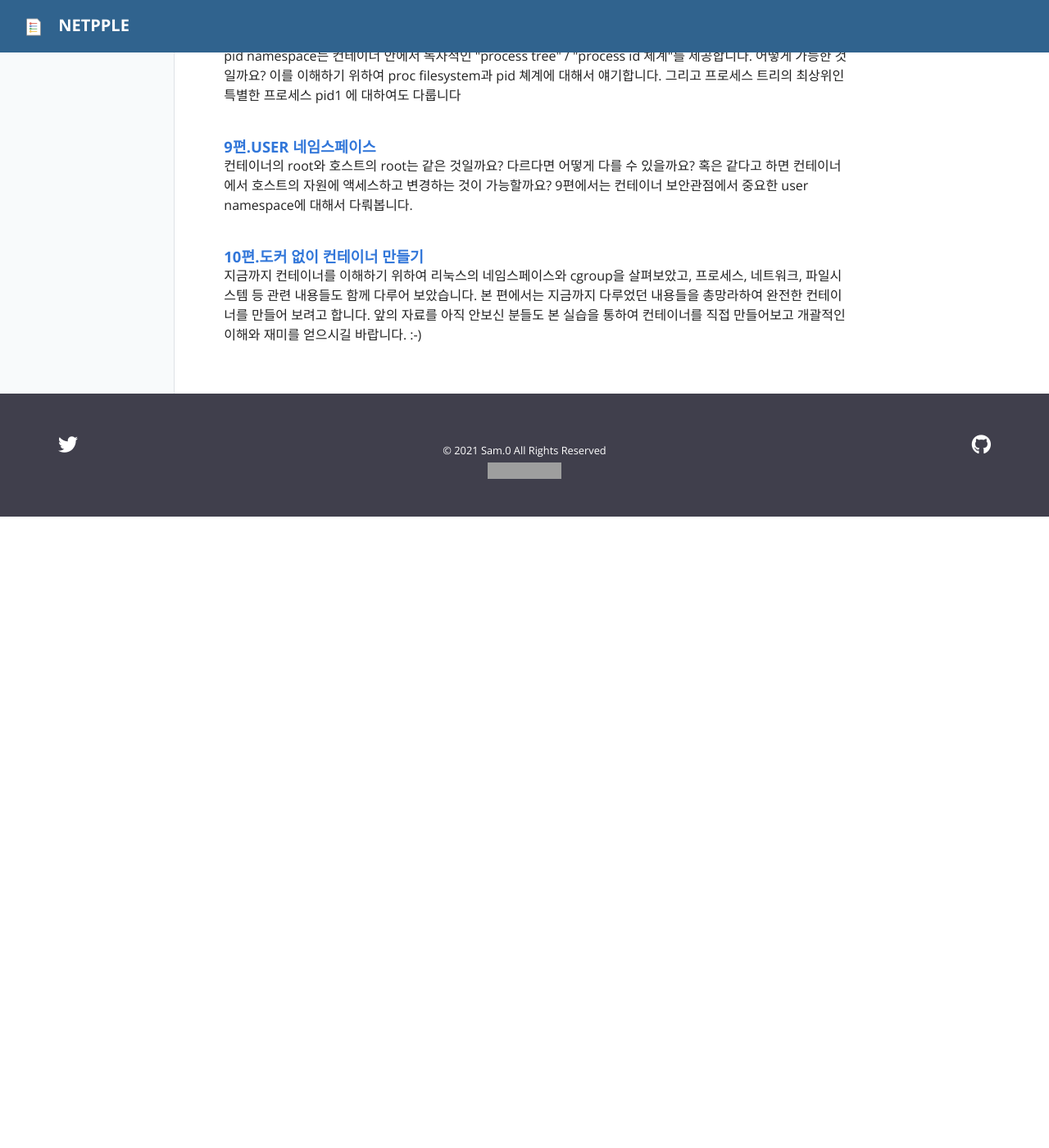
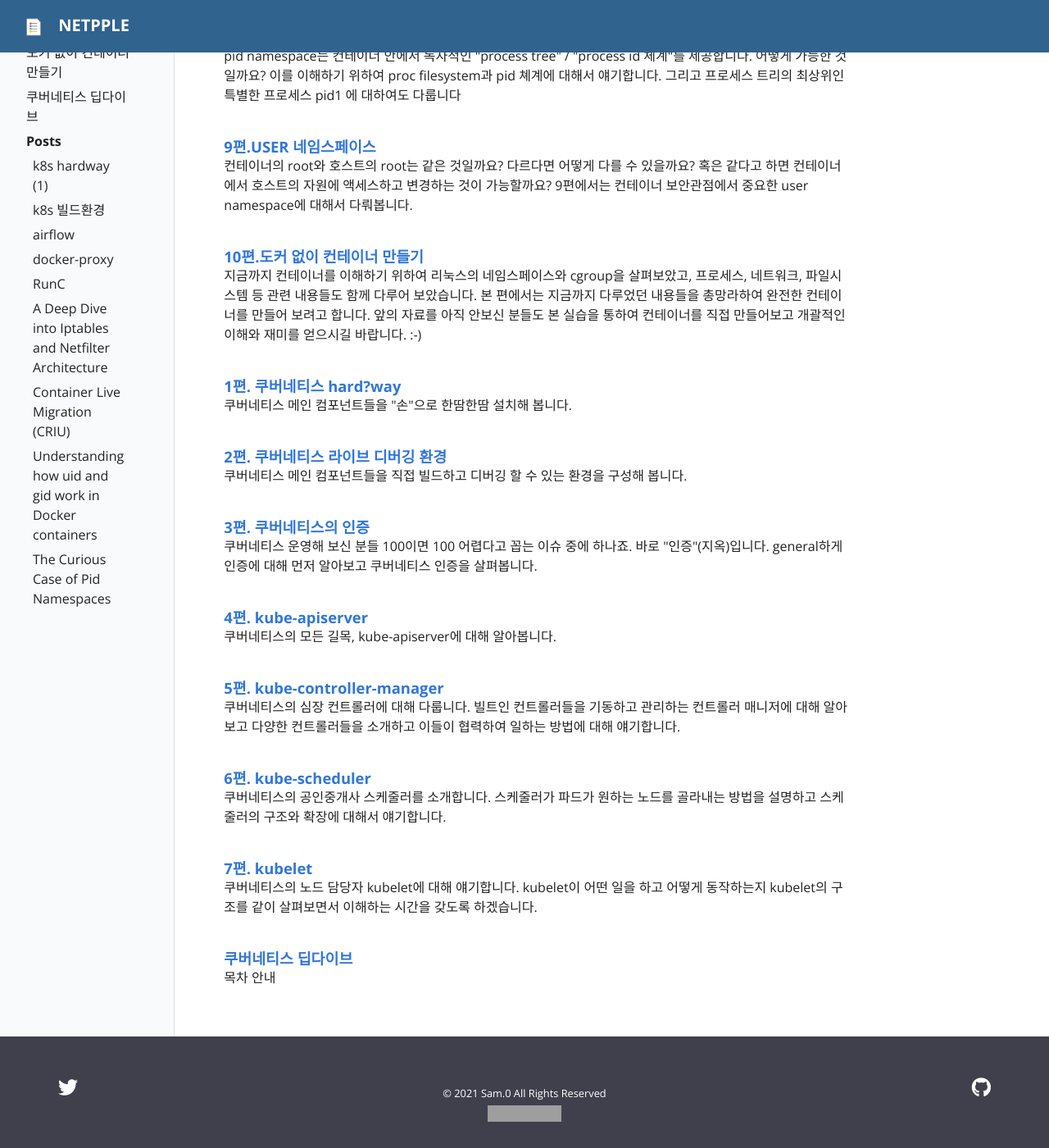
Before and after one commit to netpple/netpple.github.io, a Jekyll site: the page built from pages/docs.md, in a window 1280 px wide and 1400 px high, scrolled down 1304 px. Shown: the whole window at 82% size. Built offline with Jekyll 4.4.1, drawn with Linux system fonts in a browser that asks for light colours; before the commit the page ends 1934 px from its top, so only the background shows below that; grey boxes are pictures that could not be loaded.

Commit message:
kubernetes deepdive
쿠버네티스 딥다이브

```diff
--- a/_data/toc.yml
+++ b/_data/toc.yml
@@ -1,6 +1,5 @@
 - title: Documentation
   url: "docs/make-container-without-docker"
-#  url: "docs"
   links:
     - title: "도커 없이 컨테이너 만들기"
       url: "docs/make-container-without-docker"
@@ -29,6 +28,25 @@
           url: "docs/make-container-without-docker/user-namespace"
         - title: 10편.도커 없이 컨테이너 만들기
           url: "docs/make-container-without-docker/make-container"
+    - title: "쿠버네티스 딥다이브"
+      url: "docs/deepdive-into-kubernetes"
+      children:
+        - title: 목차
+          url: "docs/deepdive-into-kubernetes#목차"
+        - title: kubernetes hardway
+          url: "docs/deepdive-into-kubernetes/k8s-hardway"
+        - title: kubernetes live debugging
+          url: "docs/deepdive-into-kubernetes/k8s-debugging"
+        - title: kubernetes certificates
+          url: "docs/deepdive-into-kubernetes/k8s-certificates"
+        - title: kube-apiserver
+          url: "docs/deepdive-into-kubernetes/k8s-apiserver"
+        - title: kube-scheduler
+          url: "docs/deepdive-into-kubernetes/k8s-scheduler"
+        - title: kube-controller-manager
+          url: "docs/deepdive-into-kubernetes/k8s-controller-manager"
+        - title: kubelet
+          url: "docs/deepdive-into-kubernetes/k8s-kubelet"
 - title: "Posts"
   url: "news/"
   links:
--- /dev/null
+++ b/_docs/deepdive-into-kubernetes/index.md
@@ -0,0 +1,45 @@
+---
+title: 쿠버네티스 딥다이브
+date: 2022-05-20 07:25:00 +09:00
+tags:
+ - kubernetes
+ - container
+ - kubeapiserver
+ - kubescheduler
+ - kubecontrollermanager
+ - kubelet
+ - etcd
+ - kubeproxy
+ - flannel
+description: 목차 안내
+rightpanel: true
+---
+
+# 쿠버네티스 딥다이브
+
+
+## 시작하며 ..
+쿠버네티스 deep dive  분석스터디를 시작해 보려합니다.
+아래와 같은 "당찬" 목표를 가지고 있습니다 :-)
+
+쿠버네티스를 코드레벨에서  deep 하게 이해하고 실무에 활용
+- 클러스터 운영 및 장애 응대에 활용
+- 익스텐션 포인트(오퍼레이터, 커스텀 스케쥴러, API서버 익스텐션 등)를 이해하고 개발에 활용
+- "대용량" 클러스터 운영 역량 확보
+
+## 목차
+
+{% assign docs = site.docs | where:'label', '쿠버네티스 딥다이브' %}
+
+{% for post in docs %}
+### [{{ post.title }}]({{ post.url }})
+
+![{{ post.image }}]({{ post.image }}){:width="200"}{:.align-left}
+
+<span class="badge badge-info">{{ post.version | default: "v1.0" }}</span>
+{% if post.badges %}{% for badge in post.badges %}<span class="badge badge-{{ badge.type }}">{{ badge.tag }}</span>{% endfor %}{% endif %}
+<span class="post-date" style="font-style: italic;">{{ post.date | date: "%m/%d %H:%m, %Y" }}</span>
+{{ post. description }}
+
+
+{% endfor %}
--- /dev/null
+++ b/_docs/deepdive-into-kubernetes/k8s-apiserver.md
@@ -0,0 +1,24 @@
+---
+title: 4편. kube-apiserver
+description: 쿠버네티스의 모든 길목, kube-apiserver에 대해 알아봅니다.
+date: 2022-04-06 10:00:00 +09:00
+label: 쿠버네티스 딥다이브
+comments: true
+image: https://netpple.github.io/docs/assets/img/deepdive-into-kubernetes-4-kube-apiserver.png
+histories:
+- date: 2022-04-06 10:00:00 +09:00
+  description: 최초 게시
+---
+<div class="responsive-wrap">
+  <iframe src="https://docs.google.com/presentation/d/e/2PACX-1vR0k4q0PJf-8f9Qu3OXBFxALZxSmXdc3Bn3YWi96SeL2SDn3ouWHM49l_TCNdYL0nwKIX4BoKv5qI3r/embed?start=false&loop=false&delayms=3000" frameborder="0" width="100%" allowfullscreen="true" mozallowfullscreen="true" webkitallowfullscreen="true"></iframe>
+</div>
+
+[[슬라이드 보기]](https://docs.google.com/presentation/d/1s7PUNDvrWo__IH9gYmQDsVPzzD985NB3MS4ZutEFaFk/edit#){:target="_blank"}
+
+### references
+- [Programming Kubernetes by Michael Hausenblas, Stefan Schimanski](https://www.oreilly.com/library/view/programming-kubernetes/9781492047094/){:target="_blank"}
+- [The Kubernetes API](https://kubernetes.io/docs/concepts/overview/kubernetes-api/){:target="_blank"}
+- [Kubernetes Workload Resources](https://kubernetes.io/docs/reference/kubernetes-api/workload-resources/){:target="_blank"}
+- [Kubernetes API Reference](https://kubernetes.io/docs/reference/kubernetes-api/){:target="_blank"}
+- [Exploring Kubernetes Operator Pattern](https://iximiuz.com/en/posts/kubernetes-operator-pattern/){:target="_blank"}
+- [Kubernetes API Server Chain](https://mobile.twitter.com/hasheddan/status/1457390669937451015){:target="_blank"}
--- /dev/null
+++ b/_docs/deepdive-into-kubernetes/k8s-certificates.md
@@ -0,0 +1,19 @@
+---
+title: 3편. 쿠버네티스의 인증
+description: 쿠버네티스 운영해 보신 분들 100이면 100 어렵다고 꼽는 이슈 중에 하나죠. 바로 "인증"(지옥)입니다. general하게 인증에 대해 먼저 알아보고 쿠버네티스 인증을 살펴봅니다.
+date: 2022-03-29 10:00:00 +09:00
+label: 쿠버네티스 딥다이브
+comments: true
+image: https://netpple.github.io/docs/assets/img/deepdive-into-kubernetes-3-certificate.png
+badges:
+- type: light
+  tag: new
+histories:
+- date: 2022-03-29 10:00:00 +09:00
+  description: 최초 게시
+---
+<div class="responsive-wrap">
+  <iframe src="https://docs.google.com/presentation/d/e/2PACX-1vQY_FCY1FD2zy1_JBQctWOdRWqB6CEs7cQVEUXX1nl_ZCz11Fs-aKOLbc6iPPQUYVzEzvwOSJO6bEQD/embed?start=false&loop=false&delayms=3000" frameborder="0" width="100%" allowfullscreen="true" mozallowfullscreen="true" webkitallowfullscreen="true"></iframe>
+</div>
+
+[[슬라이드 보기]](https://docs.google.com/presentation/d/17R-DRbWtqtyEjTqTl2yr6C3caUO-EXDyCcrDsAL2gFU/edit#){:target="_blank"}
--- /dev/null
+++ b/_docs/deepdive-into-kubernetes/k8s-controller-manager.md
@@ -0,0 +1,24 @@
+---
+title: 5편. kube-controller-manager
+version: v1.0
+label: 쿠버네티스 딥다이브
+description: 쿠버네티스의 심장 컨트롤러에 대해 다룹니다. 빌트인 컨트롤러들을 기동하고 관리하는 컨트롤러 매니저에 대해 알아보고 다양한 컨트롤러들을 소개하고 이들이 협력하여 일하는 방법에 대해 얘기합니다.
+date: 2022-04-13 10:00:00 +09:00
+comments: true
+image: https://netpple.github.io/docs/assets/img/deepdive-into-kubernetes-5-kube-controller-manager.png
+histories:
+- date: 2022-04-13 10:00:00 +09:00
+  description: 최초 게시
+---
+<div class="responsive-wrap">
+    <iframe src="https://docs.google.com/presentation/d/e/2PACX-1vSesDmeRbVmGoXG8RaCE_RRNFaUybWiN30s-UawDds05usmkclFPt0UR7pbcWn1O1nwtDu26yoMwxOc/embed?start=false&loop=false&delayms=3000" frameborder="0" width="100%" allowfullscreen="true" mozallowfullscreen="true" webkitallowfullscreen="true"></iframe>
+</div>
+
+[[슬라이드 보기]](https://docs.google.com/presentation/d/1ORyI8sj7RM1ziXhuInDoE_UTaQGYQ7pUwXVS-laVm1Y/edit#){:target="_blank"}
+
+### references
+- [Kubernetes Architecture - Controllers](https://kubernetes.io/docs/concepts/architecture/controller/){:target="_blank"}
+- [Programming Kubernetes by Michael Hausenblas, Stefan Schimanski](https://www.oreilly.com/library/view/programming-kubernetes/9781492047094/){:target="_blank"}
+- [Kubernetes - Beyond a Black Box](https://www.slideshare.net/harryzhang735/kubernetes-beyond-a-black-box-part-1){:target="_blank"}
+- [Deployment Controller 분석](https://www.huweihuang.com/k8s-source-code-analysis/kube-controller-manager/deployment-controller.html){:target="_blank"}
+- [애플리케이션 자동화를 위한 쿠버네티스 오퍼레이터 개발, 한우형](https://www.youtube.com/watch?v=abHOcr-HTI4){:target="_blank"}
--- /dev/null
+++ b/_docs/deepdive-into-kubernetes/k8s-debugging.md
@@ -0,0 +1,23 @@
+---
+title: 2편. 쿠버네티스 라이브 디버깅 환경
+version: v1.0
+description: 쿠버네티스 메인 컴포넌트들을 직접 빌드하고 디버깅 할 수 있는 환경을 구성해 봅니다.
+date: 2022-03-23 10:00:00 +09:00
+label: 쿠버네티스 딥다이브
+comments: true
+image: https://netpple.github.io/docs/assets/img/deepdive-into-kubernetes-2-live-debugging.png
+histories:
+- date: 2022-03-23 10:00:00 +09:00
+  description: 최초 등록
+---
+<div class="responsive-wrap">
+    <iframe src="https://docs.google.com/presentation/d/e/2PACX-1vRxyVbKWw2H2yLOC-B6P2lOv808nVaqZZ76Xp7SlubL4wDP9i__wokfCXGtPfrh-R_q32886ViIcwpL/embed?start=false&loop=false&delayms=3000" frameborder="0" width="100%" allowfullscreen="true" mozallowfullscreen="true" webkitallowfullscreen="true"></iframe>
+</div>
+
+[[슬라이드 보기]](https://docs.google.com/presentation/d/1DMb9h-4_aO2QtunEiowEiwb4HoSjGLdy5Ot-ChEB-nE/edit#){:target="_blank"}
+
+
+### references
+
+- [DELVE : https://github.com/go-delve/delve](https://github.com/go-delve/delve){:target="_blank"}
+- [Building Kubernetes : https://github.com/kubernetes/kubernetes/blob/release-1.19/build/README.md](https://github.com/kubernetes/kubernetes/blob/release-1.19/build/README.md){:target="_blank"}
--- /dev/null
+++ b/_docs/deepdive-into-kubernetes/k8s-hardway.md
@@ -0,0 +1,21 @@
+---
+title: 1편. 쿠버네티스 hard?way
+version: v1.0
+date: 2022-03-16 10:00:00 +09:00
+description: 쿠버네티스 메인 컴포넌트들을 "손"으로 한땀한땀 설치해 봅니다.
+label: 쿠버네티스 딥다이브
+comments: true
+image: https://netpple.github.io/docs/assets/img/deepdive-into-kubernetes-1-hardway.png
+histories:
+- date: 2022-03-16 10:00:00 +09:00
+  description: 최초 등록
+rightpanel: false
+---
+<div class="responsive-wrap">
+    <iframe src="https://docs.google.com/presentation/d/e/2PACX-1vRz1JSuWcOsIjhyMvnjU2yQk6P8ciAAWU_6BExOx8OsOyH4Dm0kOoBftTE1NRKgih3SZxQkdrBweW3e/embed?start=false&loop=false&delayms=3000" frameborder="0" width="100%" allowfullscreen="true" mozallowfullscreen="true" webkitallowfullscreen="true"></iframe>
+</div>
+
+[[슬라이드 보기]](https://docs.google.com/presentation/d/1a8mKTpI0Sx_-6ZgbAvc9uiNn48uFRzUjeP6x_oxOlYY/edit#){:target="_blank"}
+
+### references
+- [Kubernetes The Hard Way : https://github.com/kelseyhightower/kubernetes-the-hard-way](https://github.com/kelseyhightower/kubernetes-the-hard-way){:target="_blank"}
--- /dev/null
+++ b/_docs/deepdive-into-kubernetes/k8s-kubelet.md
@@ -0,0 +1,23 @@
+---
+title: 7편. kubelet
+version: v1.0
+label: 쿠버네티스 딥다이브
+description: 쿠버네티스의 노드 담당자 kubelet에 대해 얘기합니다. kubelet이 어떤 일을 하고 어떻게 동작하는지 kubelet의 구조를 같이 살펴보면서 이해하는 시간을 갖도록 하겠습니다.
+date: 2022-05-10 10:00:00 +09:00
+comments: true
+image: https://netpple.github.io/docs/assets/img/deepdive-into-kubernetes-7-kubelet.png
+histories:
+- date: 2022-05-10 10:00:00 +09:00
+  description: 최초 등록
+---
+<div class="responsive-wrap">
+  <iframe src="https://docs.google.com/presentation/d/e/2PACX-1vRc6oMsAYrOevqIb-zGH5ANcarxW-TTpkuv986CiRWJL64eWHHDYiW2MPOBWgQW56pp4TJUy2z42dIS/embed?start=false&loop=false&delayms=3000" frameborder="0" width="100%" allowfullscreen="true" mozallowfullscreen="true" webkitallowfullscreen="true"></iframe>
+</div>
+
+[[슬라이드 보기]](https://docs.google.com/presentation/d/1fVYobLDfPWq77jIH536ST0a425f4QjVkr3dFitTIkyI/edit#){:target="_blank"}
+
+### references
+- [Kubelet create pod workflow](https://blog.hdls.me/15961134056881.html){:target="_blank"}
+- [Kubelet API](https://www.deepnetwork.com/blog/2020/01/13/kubelet-api.html){:target="_blank"}
+- [Kubernetes - Beyond a Black Box](https://www.slideshare.net/harryzhang735/kubernetes-beyond-a-black-box-part-1){:target="_blank"}
+- [Kubernetes Design Proposals PLEG](https://github.com/kubernetes/design-proposals-archive/blob/main/node/pod-lifecycle-event-generator.md){:target="_blank"}
--- /dev/null
+++ b/_docs/deepdive-into-kubernetes/k8s-scheduler.md
@@ -0,0 +1,24 @@
+---
+title: 6편. kube-scheduler
+description: 쿠버네티스의 공인중개사 스케줄러를 소개합니다. 스케줄러가 파드가 원하는 노드를 골라내는 방법을 설명하고 스케줄러의 구조와 확장에 대해서 얘기합니다.
+date: 2022-04-15 10:00:00 +09:00
+label: 쿠버네티스 딥다이브
+comments: true
+image: https://netpple.github.io/docs/assets/img/deepdive-into-kubernetes-6-kube-scheduler-deepdive.png
+histories:
+- date: 2022-04-15 10:00:00 +09:00
+  description: 최초 게시
+---
+<div class="responsive-wrap">
+  <iframe src="https://docs.google.com/presentation/d/e/2PACX-1vRvsEaVbT3zV94Ro2fMvzm2Q1WCgNGOfjP7Myn3q-xJhBebQOzPGzMYv9xch-M_3bCJHA6Xi0sXyVK4/embed?start=false&loop=false&delayms=3000" frameborder="0" width="100%" allowfullscreen="true" mozallowfullscreen="true" webkitallowfullscreen="true"></iframe>
+</div>
+
+[[슬라이드 보기]](https://docs.google.com/presentation/d/1vTNfO-Vi4WAgaDO8dF7Pv6HB_F3zVUZZI8rIHaQSrxM/edit#){:target="_blank"}
+
+### references
+- [Assigning Pods to Nodes](https://kubernetes.io/docs/concepts/scheduling-eviction/assign-pod-node/){:target="_blank"}
+- [Scheduler Algorithm in Kubernetes](https://github.com/kubernetes/community/blob/master/contributors/devel/sig-scheduling/scheduler_algorithm.md){:target="_blank"}
+- [Kubernetes Scheduler](https://www.bookstack.cn/read/kubernetes-1.16-zh/9439d7205ea09efd.md#Default%20policies){:target="_blank"}
+- [Kubernetes Deep Dive: kube-scheduler](https://aws.plainenglish.io/kubernetes-deep-dive-kube-scheduler-9e6328a72a2){:target="_blank"}
+- [Scheduler Profiles](https://kubernetes.io/docs/reference/scheduling/config/#profiles){:target="_blank"}
+- [Scheduler Benchmarking](https://github.com/kubernetes/community/blob/master/contributors/devel/sig-scheduling/scheduler_benchmarking.md){:target="_blank"}
--- a/_docs/make-container-without-docker/index.md
+++ b/_docs/make-container-without-docker/index.md
@@ -18,7 +18,7 @@ rightpanel: true
 
 ## 시작하며 ..
 
-지난 2년간 카카오 검색시스템의 클라우드 전환을 준비하면서 컨테이너 기술 관련하여 학습하고 교육했던 내용들을 정리하였습니다.
+지난 3년간 카카오 검색시스템의 클라우드 전환을 준비하면서 컨테이너 기술 관련하여 학습하고 교육했던 내용들을 정리하였습니다.
 검색은 massive한 데이터와 트래픽을 다루는 대용량 분산처리 시스템인만큼 서비스 도입을 위해서는 컨테이너 인터널과 네트워킹,
 오케스트레이션에 대한 깊이 있는 이해가 필수적으로 수반되어야 하였습니다.
 컨테이너를 좀 더 깊이 이해하고 실전에 활용할 수 있도록 컨테이너 관련 내용과 더불어 필요한 배경지식과 실습을 포함하였습니다.
```
